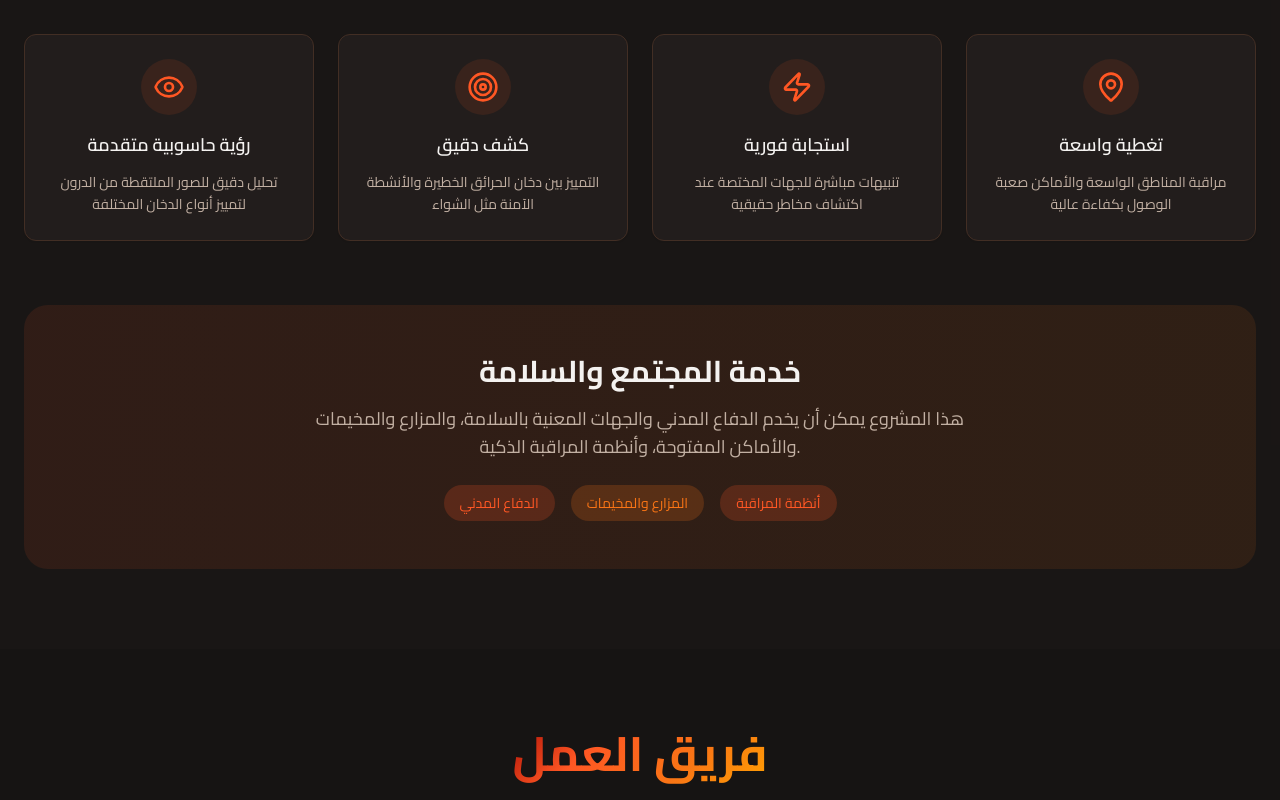
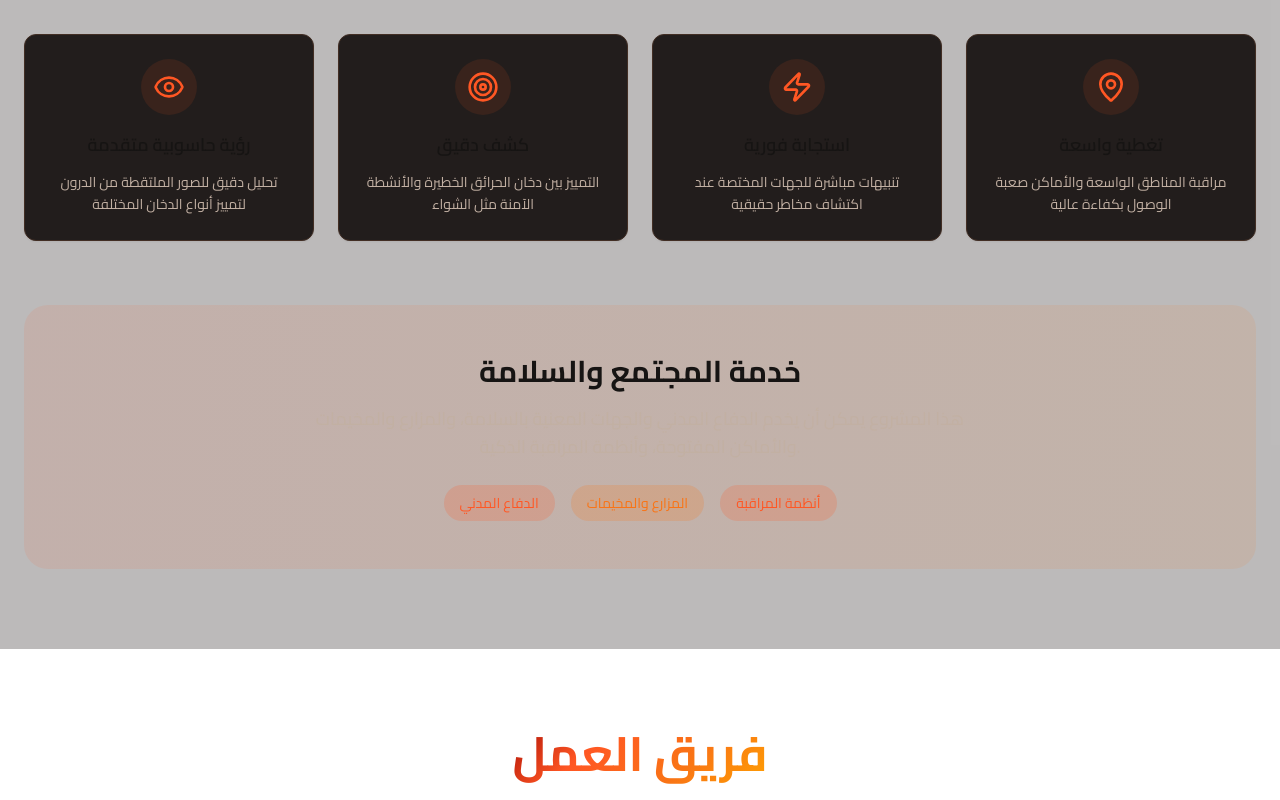
Before and after one commit to YasserMBa/smoke-guard-drone, a React (Vite) app: page / in a window 1280 px wide. Shown: the part 1080-1880 px from the top of the page. Built offline with nearby package versions, Linux system fonts and the light colour scheme.

Commit message:
Change background to white
Set the background color of the website to white.

```diff
--- a/src/index.css
+++ b/src/index.css
@@ -8,8 +8,8 @@ All colors MUST be HSL.
 
 @layer base {
   :root {
-    --background: 15 8% 8%;
-    --foreground: 20 14% 95%;
+    --background: 0 0% 100%;
+    --foreground: 15 8% 8%;
 
     --card: 15 10% 12%;
     --card-foreground: 20 14% 95%;
```
